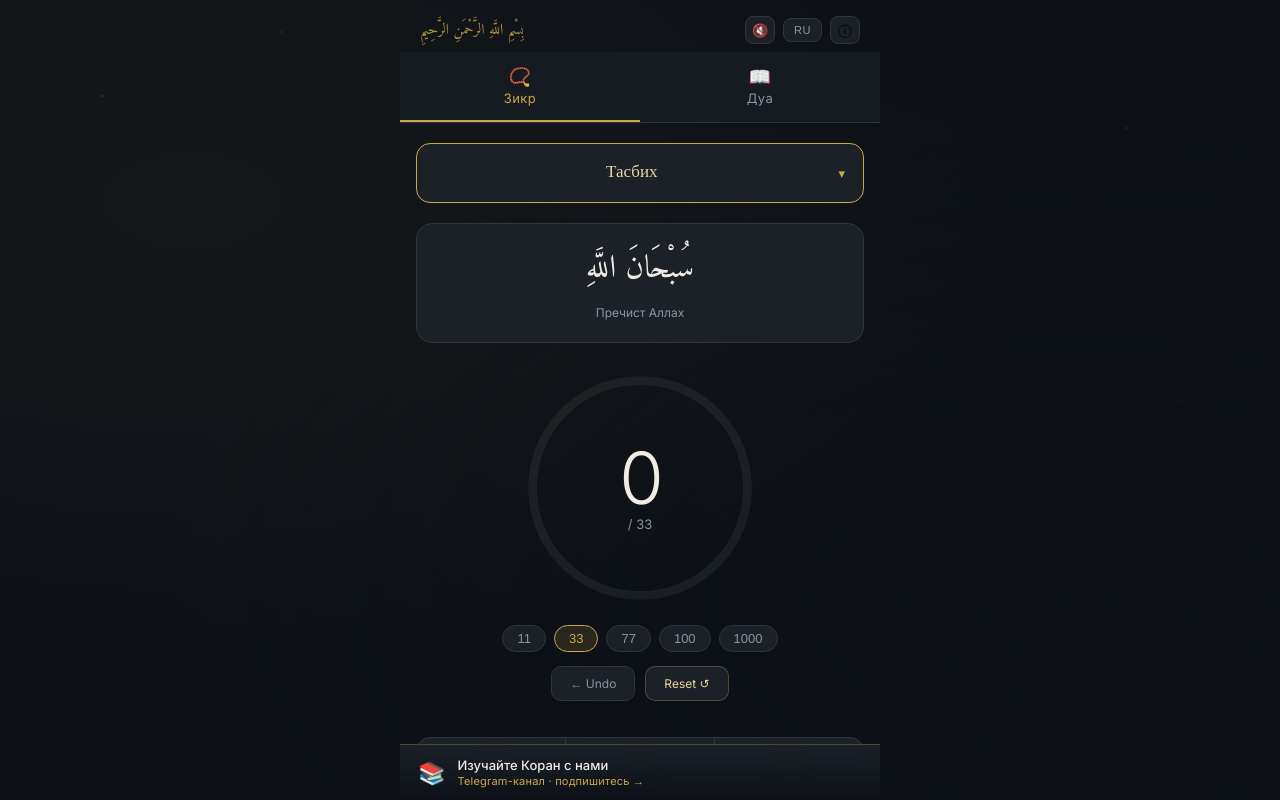
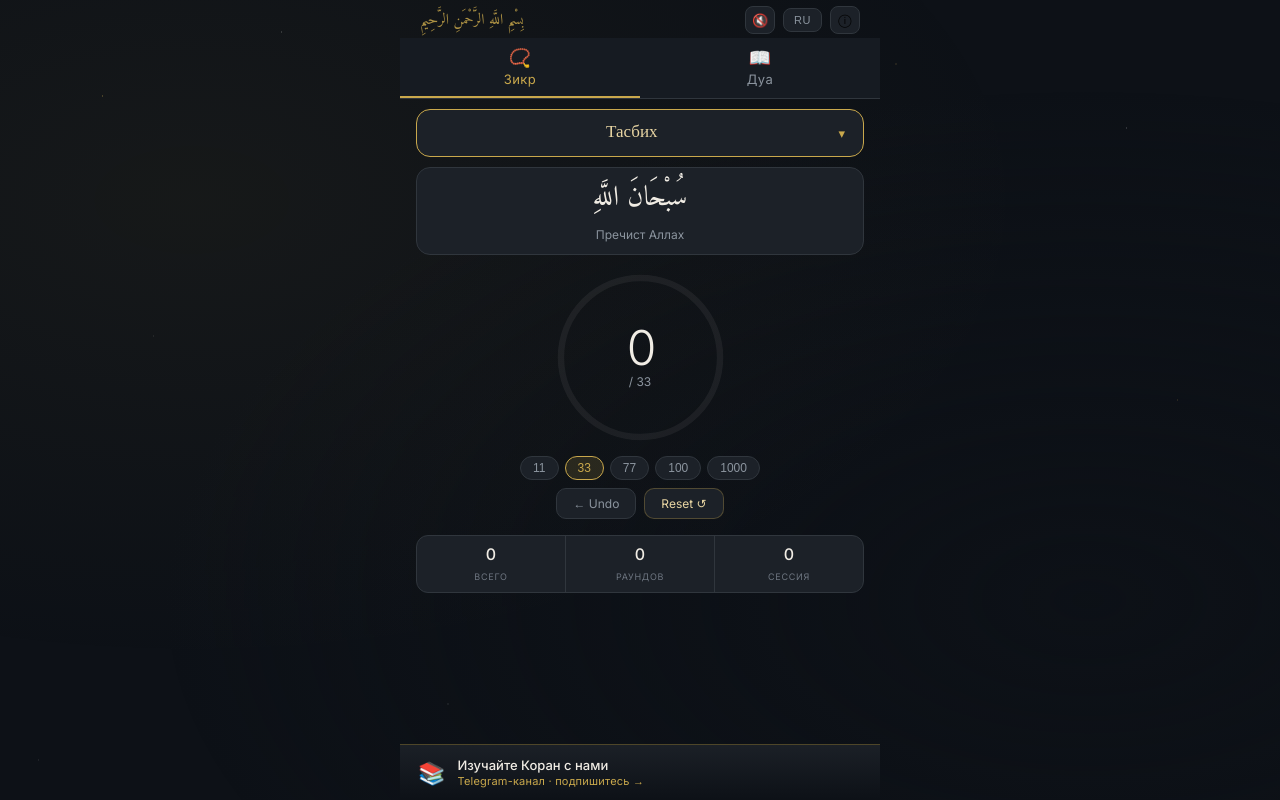
Before and after one commit to Yahya2999/Zikr-dua, a plain HTML site: page index.html in a window 1280 px wide. Drawn offline with Linux system fonts and the light colour scheme.

Commit message:
Add files via upload

```diff
--- a/index.html
+++ b/index.html
@@ -41,7 +41,7 @@ html,body{height:100%;background:var(--ink);color:var(--pearl);font-family:'Inte
 .app{position:relative;z-index:1;min-height:100vh;display:flex;flex-direction:column;max-width:480px;margin:0 auto;padding-bottom:64px}
 
 /* Top bar */
-.topbar{display:flex;align-items:center;justify-content:space-between;padding:16px 20px 8px}
+.topbar{display:flex;align-items:center;justify-content:space-between;padding:6px 20px 4px}
 .bismillah{font-family:'Amiri',serif;font-size:15px;color:var(--gold);opacity:.85;direction:rtl}
 .topbar-btns{display:flex;gap:8px;align-items:center}
 .lang-btn{background:var(--card);border:1px solid var(--border);border-radius:8px;padding:5px 10px;
@@ -55,20 +55,20 @@ html,body{height:100%;background:var(--ink);color:var(--pearl);font-family:'Inte
 
 /* Nav tabs */
 .nav{display:flex;border-bottom:1px solid var(--border);background:var(--deep)}
-.nav-btn{flex:1;padding:14px 8px;background:none;border:none;color:var(--mist);
+.nav-btn{flex:1;padding:9px 8px;background:none;border:none;color:var(--mist);
   font-size:13px;font-family:'Inter',sans-serif;cursor:pointer;transition:all .2s;
   border-bottom:2px solid transparent;letter-spacing:.03em}
 .nav-btn.active{color:var(--gold);border-bottom-color:var(--gold)}
 .nav-icon{font-size:18px;display:block;margin-bottom:3px}
 
 /* Pages */
-.page{display:none;flex:1;flex-direction:column;padding:20px 16px 32px;overflow-y:auto}
+.page{display:none;flex:1;flex-direction:column;padding:10px 16px 20px;overflow-y:auto}
 .page.active{display:flex}
 
 /* ── TASBIH page ── */
 .dhikr-select-btn{display:flex;align-items:center;justify-content:center;gap:10px;
   width:100%;background:var(--card);border:1px solid var(--gold);border-radius:14px;
-  padding:14px 18px;margin-bottom:20px;cursor:pointer;transition:all .2s}
+  padding:8px 18px;margin-bottom:10px;cursor:pointer;transition:all .2s}
 .dhikr-select-btn:hover{background:rgba(201,168,76,.08)}
 .dhikr-select-btn span#dhikrSelectLabel{font-family:'Amiri',serif;font-size:17px;color:var(--gold-lt);direction:rtl;text-align:center;flex:1}
 .dhikr-select-arrow{color:var(--gold);font-size:13px}
@@ -96,42 +96,42 @@ html,body{height:100%;background:var(--ink);color:var(--pearl);font-family:'Inte
 .dhikr-modal-item-ar{font-family:'Amiri',serif;font-size:18px;color:var(--pearl);direction:rtl;text-align:right;line-height:1.5}
 
 .dhikr-box{text-align:center;background:var(--card);border:1px solid var(--border);
-  border-radius:16px;padding:20px 16px;margin-bottom:20px}
-.d-arabic{font-family:'Amiri',serif;font-size:clamp(22px,6vw,32px);color:var(--pearl);
-  line-height:1.6;direction:rtl;margin-bottom:8px}
-.d-trans{font-size:12px;color:var(--mist);line-height:1.6}
+  border-radius:14px;padding:10px 16px;margin-bottom:10px}
+.d-arabic{font-family:'Amiri',serif;font-size:clamp(20px,5.5vw,28px);color:var(--pearl);
+  line-height:1.5;direction:rtl;margin-bottom:6px}
+.d-trans{font-size:12px;color:var(--mist);line-height:1.5}
 
-.counter-area{display:flex;flex-direction:column;align-items:center;margin-bottom:20px}
-.counter-wrap{position:relative;width:clamp(200px,55vw,250px);height:clamp(200px,55vw,250px)}
+.counter-area{display:flex;flex-direction:column;align-items:center;margin-bottom:8px}
+.counter-wrap{position:relative;width:clamp(150px,36vw,185px);height:clamp(150px,36vw,185px)}
 .c-svg{width:100%;height:100%;transform:rotate(-90deg);pointer-events:none}
 .c-track{fill:none;stroke:rgba(255,255,255,0.06);stroke-width:7}
 .c-prog{fill:none;stroke:var(--gold);stroke-width:7;stroke-linecap:round;transition:stroke-dashoffset .25s ease}
 .tap-btn{position:absolute;inset:0;border-radius:50%;background:transparent;border:none;cursor:pointer;outline:none;-webkit-tap-highlight-color:transparent;z-index:10}
 .c-inner{position:absolute;inset:0;display:flex;flex-direction:column;align-items:center;justify-content:center;gap:2px;pointer-events:none}
-.c-num{font-size:clamp(56px,15vw,72px);font-weight:300;color:var(--pearl);line-height:1;letter-spacing:-3px;transition:transform .1s}
+.c-num{font-size:clamp(36px,9vw,48px);font-weight:300;color:var(--pearl);line-height:1;letter-spacing:-3px;transition:transform .1s}
 .c-num.bump{transform:scale(1.1)}
-.c-of{font-size:13px;color:var(--mist)}
-.c-rounds{font-size:11px;color:var(--gold);letter-spacing:.06em}
+.c-of{font-size:12px;color:var(--mist)}
+.c-rounds{font-size:10px;color:var(--gold);letter-spacing:.06em}
 
 @keyframes ripple{0%{transform:scale(1);opacity:.5}100%{transform:scale(2.4);opacity:0}}
 .ripple-ring{position:absolute;inset:0;border-radius:50%;border:2px solid var(--gold);animation:ripple .5s ease-out forwards;pointer-events:none}
 
-.targets{display:flex;gap:8px;justify-content:center;margin-top:12px}
-.tpill{background:var(--card);border:1px solid var(--border);border-radius:14px;
-  padding:5px 14px;font-size:13px;color:var(--mist);cursor:pointer;transition:all .2s}
+.targets{display:flex;gap:6px;justify-content:center;margin-top:6px;flex-wrap:wrap}
+.tpill{background:var(--card);border:1px solid var(--border);border-radius:12px;
+  padding:4px 12px;font-size:12px;color:var(--mist);cursor:pointer;transition:all .2s}
 .tpill.active{background:var(--gold-dim);border-color:var(--gold);color:var(--gold)}
 
-.ctrls{display:flex;gap:10px;justify-content:center;margin-top:14px}
+.ctrls{display:flex;gap:8px;justify-content:center;margin-top:8px}
 .ctrl{background:var(--card);border:1px solid var(--border);border-radius:10px;
-  padding:9px 18px;font-size:12px;color:var(--mist);cursor:pointer;transition:all .2s;font-family:'Inter',sans-serif}
+  padding:7px 16px;font-size:12px;color:var(--mist);cursor:pointer;transition:all .2s;font-family:'Inter',sans-serif}
 .ctrl:hover{color:var(--pearl)}
 .ctrl.rst{border-color:rgba(201,168,76,.3);color:var(--gold-lt)}
 
-.stats-bar{display:flex;gap:0;background:var(--card);border:1px solid var(--border);border-radius:14px;margin-top:16px;overflow:hidden}
-.stt{flex:1;text-align:center;padding:12px 8px}
+.stats-bar{display:flex;gap:0;background:var(--card);border:1px solid var(--border);border-radius:12px;margin-top:8px;overflow:hidden}
+.stt{flex:1;text-align:center;padding:8px 8px}
 .stt+.stt{border-left:1px solid var(--border)}
-.stt-v{font-size:18px;font-weight:500;color:var(--pearl);display:block}
-.stt-l{font-size:10px;color:var(--soft);letter-spacing:.08em;text-transform:uppercase}
+.stt-v{font-size:16px;font-weight:500;color:var(--pearl);display:block}
+.stt-l{font-size:9px;color:var(--soft);letter-spacing:.08em;text-transform:uppercase}
 
 /* ── DUA page ── */
 .cat-list{display:flex;flex-direction:column;gap:10px}
```
